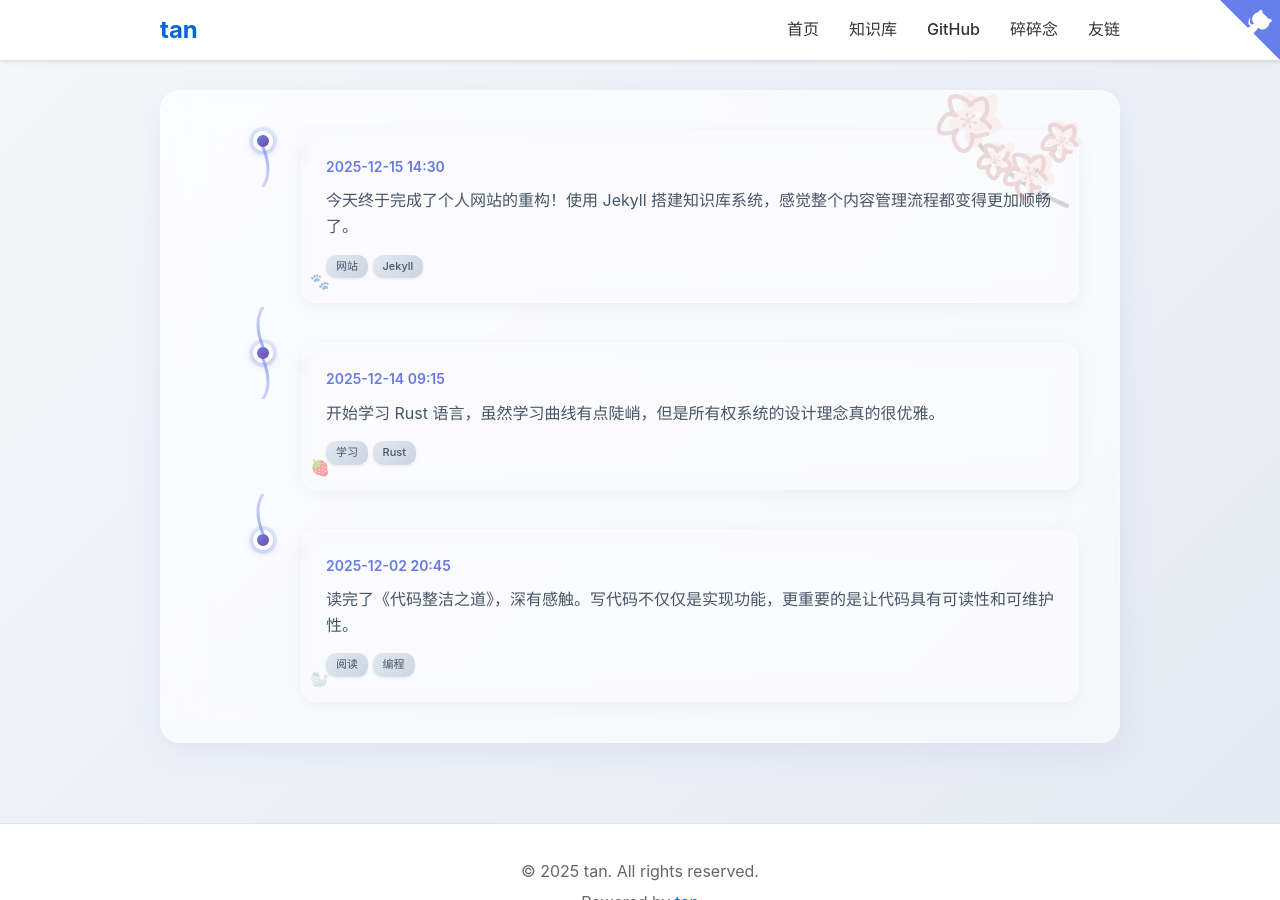
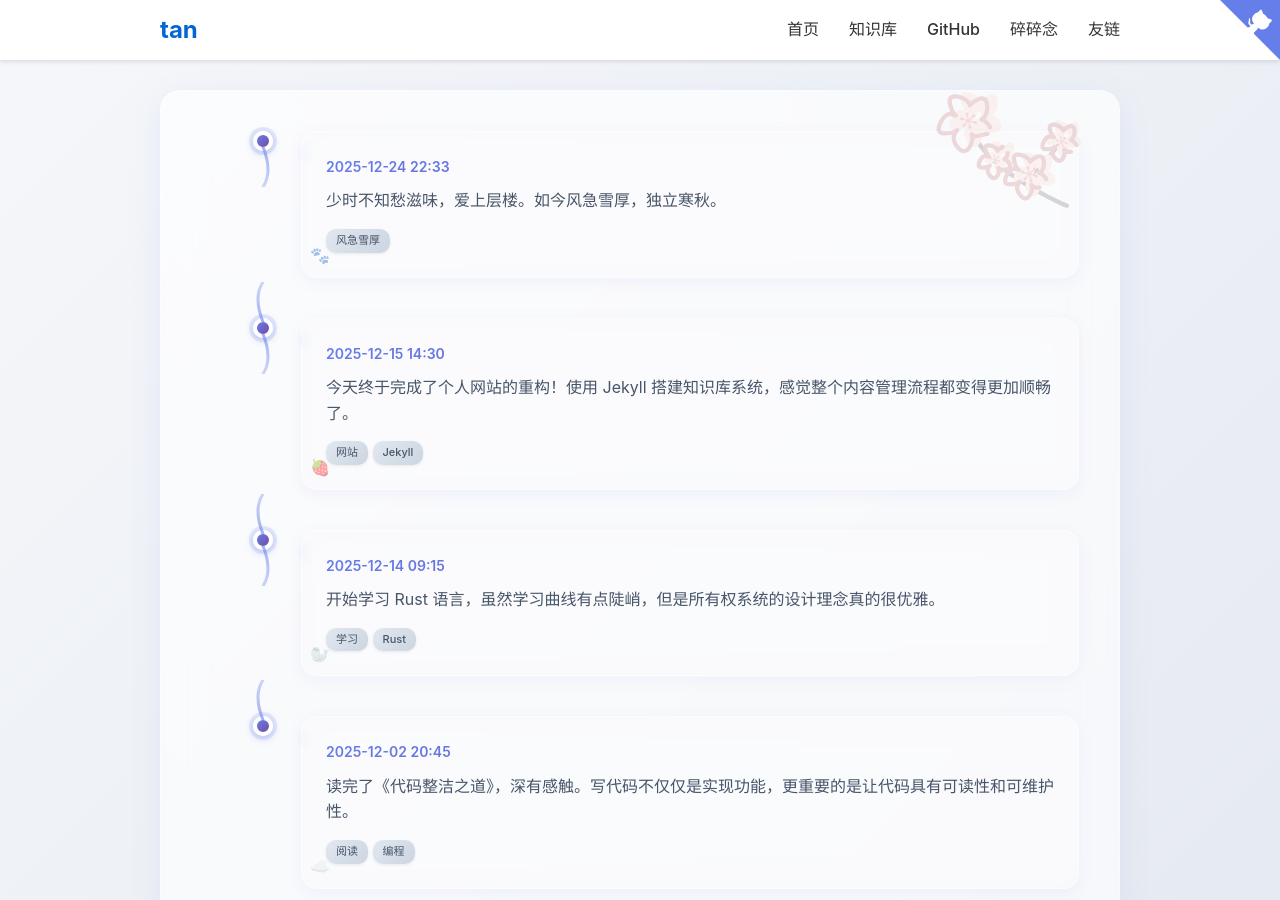
Before and after one commit to en-o/blog, a Jekyll site: the page built from pages/thoughts.md, in a window 1280 px wide and 900 px high. Built offline with Jekyll 4.4.1, drawn with Linux system fonts in a browser that asks for light colours; comment, search, counter and statistics services are not loaded.

```diff
--- a/_data/thoughts.yml
+++ b/_data/thoughts.yml
@@ -1,3 +1,7 @@
+- datetime: '2025-12-24 22:33'
+  content: 少时不知愁滋味，爱上层楼。如今风急雪厚，独立寒秋。
+  tags:
+    - 风急雪厚
 - datetime: '2025-12-15 14:30'
   content: 今天终于完成了个人网站的重构！使用 Jekyll 搭建知识库系统，感觉整个内容管理流程都变得更加顺畅了。
   tags:
```
